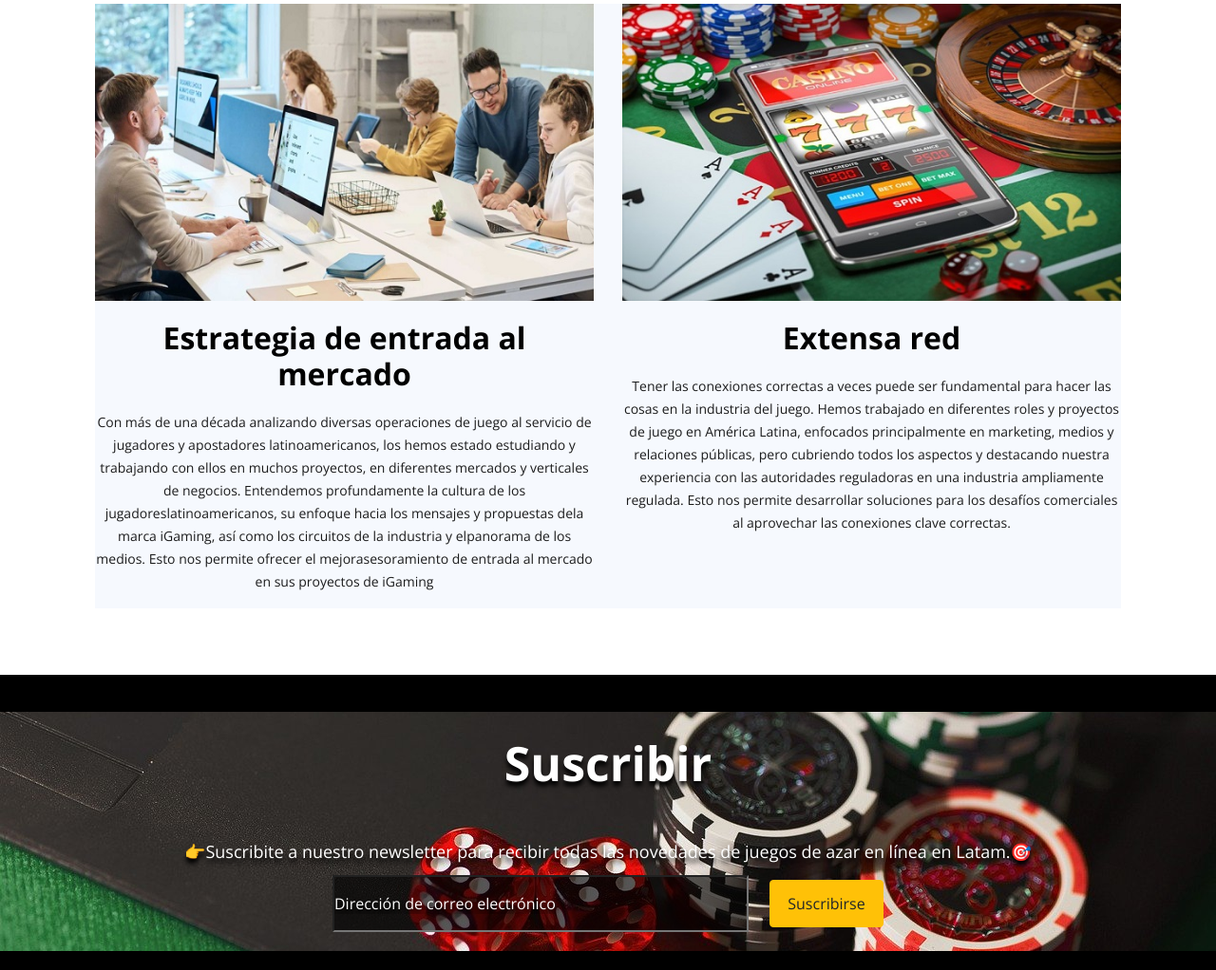
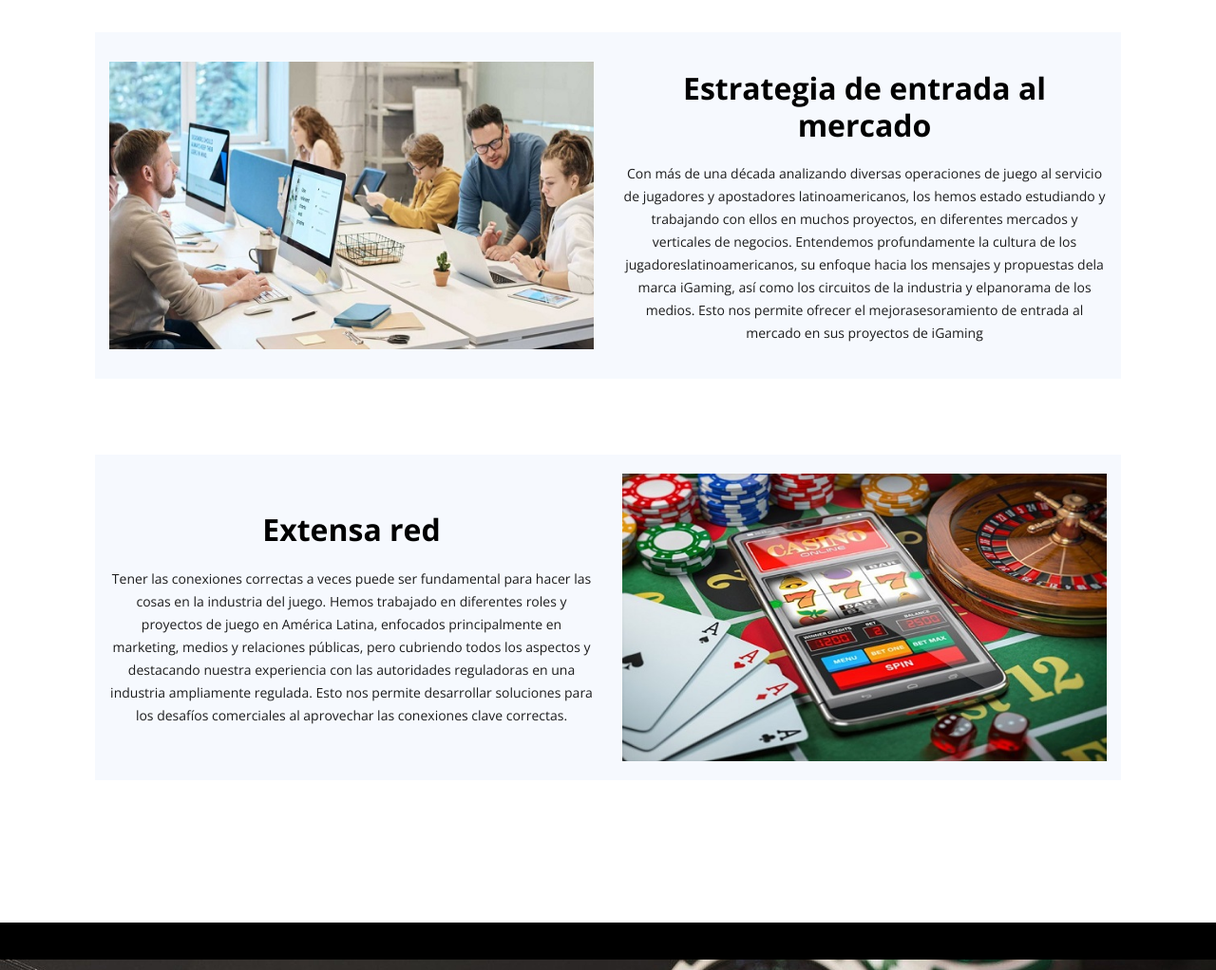
Before and after one commit to villaleoo/latamigaming, a website: page index.html in a window 1280 px wide. Shown: the part 1371-2393 px from the top of the page at 95% size. Drawn offline with nearby package versions, Linux system fonts and the light colour scheme; a web font is replaced by a local one.

Commit message:
Modificando servicios en el home

```diff
--- a/index.html
+++ b/index.html
@@ -95,6 +95,7 @@
             <div class="container">
               <div class="row">
                 <div class="col-lg-6 content">
+                    <h5>Consultoría Comercial y de Marketing</h5>
                   <p>
                     Desde estudios de mercado y localización de
                     productos/contenidos hasta análisis de rendimiento,
@@ -121,10 +122,70 @@
           </section>
           <!--Servicio Primario -->
 
+          <!--Servicio Secundario -->
+          <section id="about" class="servicioPrincipal section-bg">
+            <div class="container">
+              <div class="row">
+                <div class="col servicioImg">
+                    <img
+                    src="./assets/latam-gaming-marketing.jpeg"
+                    class="img-fluid"
+                    alt="personas en mesa"
+                  />
+                </div>
+                <div class="col-lg-6 content">
+                    <h5>Estrategia de entrada al mercado</h5>
+                    <p>
+                      Con más de una década analizando diversas operaciones de juego
+                      al servicio de jugadores y apostadores latinoamericanos, los
+                      hemos estado estudiando y trabajando con ellos en muchos
+                      proyectos, en diferentes mercados y verticales de negocios.
+                      Entendemos profundamente la cultura de los
+                      jugadoreslatinoamericanos, su enfoque hacia los mensajes y
+                      propuestas dela marca iGaming, así como los circuitos de la
+                      industria y elpanorama de los medios. Esto nos permite ofrecer
+                      el mejorasesoramiento de entrada al mercado en sus proyectos
+                      de iGaming
+                    </p>
+                </div>
+
+              </div>
+            </div>
+          </section><!--Servicio Secundario -->
+
+          <!--Servicio Terciario -->
+          <section id="about" class="servicioPrincipal section-bg">
+            <div class="container">
+              <div class="row">
+                <div class="col-lg-6 content">
+                    <h5>Extensa red</h5>
+                    <p>
+                        Tener las conexiones correctas a veces puede ser fundamental
+                        para hacer las cosas en la industria del juego. Hemos trabajado
+                        en diferentes roles y proyectos de juego en América Latina,
+                        enfocados principalmente en marketing, medios y relaciones
+                        públicas, pero cubriendo todos los aspectos y destacando nuestra
+                        experiencia con las autoridades reguladoras en una industria
+                        ampliamente regulada. Esto nos permite desarrollar soluciones
+                        para los desafíos comerciales al aprovechar las conexiones clave
+                        correctas.
+                    </p>
+                </div>
+                <div class="col servicioImg">
+                    <img
+                    src="./assets/latin-america-casino-marketing.jpeg"
+                    class="img-fluid"
+                    alt="consultoria"
+                  />
+                </div>
+              </div>
+            </div>
+          </section> <!--Servicio Terciario -->
+
           <!--Servicio Secundarios -->
-          <div class="serviciosSecundarios container">
+          <!-- <div class="serviciosSecundarios container">
             <div class="row">
-              <div class="col-lg-6 servicioSecundario1">
+              <div class="col-lg-12 servicioSecundario1">
                 <img
                   src="./assets/latam-gaming-marketing.jpeg"
                   class="img-fluid"
@@ -144,7 +205,7 @@
                   de iGaming
                 </p>
               </div>
-            <div class="col-lg-6 servicioSecundario2">
+            <div class="col-lg-12 servicioSecundario2">
               <img
                 src="./assets/latin-america-casino-marketing.jpeg"
                 class="img-fluid"
@@ -164,7 +225,7 @@
               </p>
             </div>
             </div>
-          </div>
+          </div> -->
           <!--Servicio Secundarios -->
         </div>
       </div>
--- a/scss/_home.scss
+++ b/scss/_home.scss
@@ -119,8 +119,14 @@
                 justify-content: center;
 
                 p{
-                    font-family: 'Open Sans', sans-serif;
-                    font-size: 15px;
+                    font-family: "Open Sans", sans-serif;
+                    line-height: 24px;
+                    font-size: 14px;
+                }
+                h5{
+                    margin: 20px 0;
+                    font-size: 32px;
+                    font-weight: 700;
                 }
             }
             .servicioImg{
@@ -129,23 +135,5 @@
                 justify-content: center;
             }
         }
-        .serviciosSecundarios{
-            display: flex;
-            align-items: center;
-            flex-direction: column;
-            justify-content: center;
-            padding: 0;
-            background: #f6f9fe;
-            p{
-                font-family: "Open Sans", sans-serif;
-                line-height: 24px;
-                font-size: 14px;
-            }
-            h5{
-                margin: 20px 0;
-                font-size: 32px;
-                font-weight: 700;
-            }
-        }
     }
 }
```
Also changed, not shown: css/style.css.
